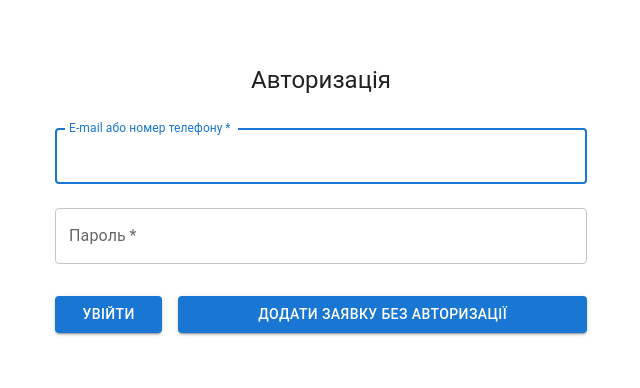
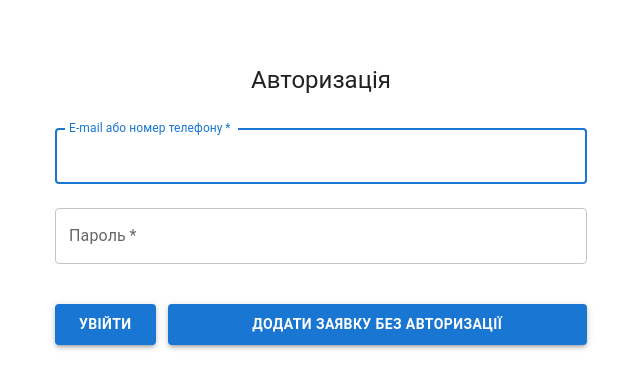
Before and after one commit to unasif/form-front, a React (Vite) app: page /tasks/login in a window 1280 px wide. Shown: the top 388 px of the page, without its empty margins (319-959 px from the left). Built offline with nearby package versions, Linux system fonts and the light colour scheme; some icons are missing.

Commit message:
Збільшення кнопок

```diff
--- a/src/pages/LoginPage/LoginPage.jsx
+++ b/src/pages/LoginPage/LoginPage.jsx
@@ -133,30 +133,38 @@ const LoginPage = () => {
                     />
                     <Box sx={{
                         display: 'flex',
-                        gap: 2,
-                        mt: 3,
-                        flexDirection: { xs: 'column', sm: 'row' },
-                        alignItems: 'center',
-                        justifyContent: 'center',
+                        gap: 1.5, // Відступ між кнопками
+                        mt: 4,
+                        flexDirection: 'row', // Завжди в один рядок (навіть на мобільних)
+                        alignItems: 'stretch', // Однакова висота
+                        width: '100%'
                     }}>
                         <Button
                             type="submit"
                             variant="contained"
                             disabled={loading}
                             sx={{
-                                flex: 0.2,
-                                position: 'relative'
+                                flex: '0 0 auto',
+                                py: 1,
+                                px: 3,
+                                fontWeight: 'bold',
+                                fontSize: '0.875rem',
+                                boxShadow: 3
                             }}
                         >
-                            {loading ? <CircularProgress size={24} /> : 'УВІЙТИ'}
+                            {loading ? <CircularProgress size={24} color="inherit" /> : 'УВІЙТИ'}
                         </Button>
 
                         <Button
                             variant="contained"
                             onClick={() => navigate('/contact', { state: { guestFlow: true } })}
-
                             sx={{
                                 flex: 1,
+                                py: 1,
+                                fontWeight: 'bold',
+                                fontSize: '0.875rem',
+                                lineHeight: 1.2,
+                                boxShadow: 3
                             }}
                         >
                             Додати заявку без авторизації
--- a/src/pages/RequestDetailsPage/RequesDetailsPage.jsx
+++ b/src/pages/RequestDetailsPage/RequesDetailsPage.jsx
@@ -444,13 +444,27 @@ const RequestDetailsPage = () => {
             </Box>
           )}
 
-          <Box sx={{ display: 'flex', justifyContent: 'space-between', gap: 2, mt: 4 }}>
+          {/* Кнопки Назад та Відправити */}
+          <Box sx={{
+            display: 'flex',
+            flexDirection: 'row', // Залишаємо в один рядок на мобільних
+            gap: 2,
+            mt: 4,
+            width: '100%'
+          }}>
             <Button
               variant="contained"
               startIcon={<ArrowBackIcon />}
               onClick={() => navigate(isGuest ? '/contact' : '/profile')}
               disabled={isSubmitting}
-              sx={{ px: 3, py: 1, borderRadius: '8px', textTransform: 'none', backgroundColor: '#1976d2' }}
+              sx={{
+                  flex: 1, // Кнопка займає лише необхідне місце
+                  py: 1, // Збільшена товщина
+                  px: 3,
+                  fontWeight: 'bold',
+                  fontSize: '0.875rem',
+                  boxShadow: 3
+              }}
             >
               Назад
             </Button>
@@ -459,9 +473,20 @@ const RequestDetailsPage = () => {
               type="submit"
               variant="contained"
               disabled={isSubmitting}
-              sx={{ px: 3, py: 1, borderRadius: '8px', textTransform: 'none', backgroundColor: '#1976d2' }}
+              sx={{
+                flex: 1,
+                py: 1,
+                px: 3,
+                fontWeight: 'bold',
+                fontSize: '0.875rem',
+                boxShadow: 3
+              }}
             >
-              {isSubmitting ? 'Завантаження...' : 'Відправити'}
+              {isSubmitting ? (
+                <CircularProgress size={24} color="inherit" />
+              ) : (
+                'Відправити'
+              )}
             </Button>
           </Box>
         </Box>
```
